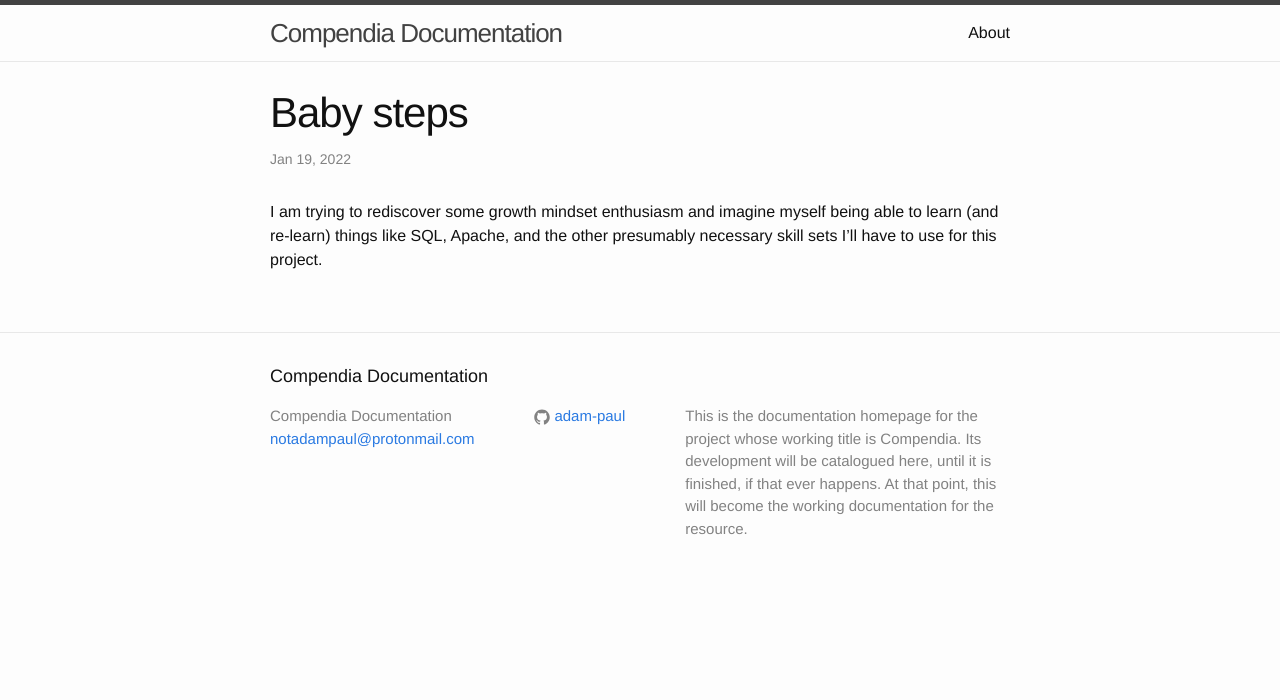
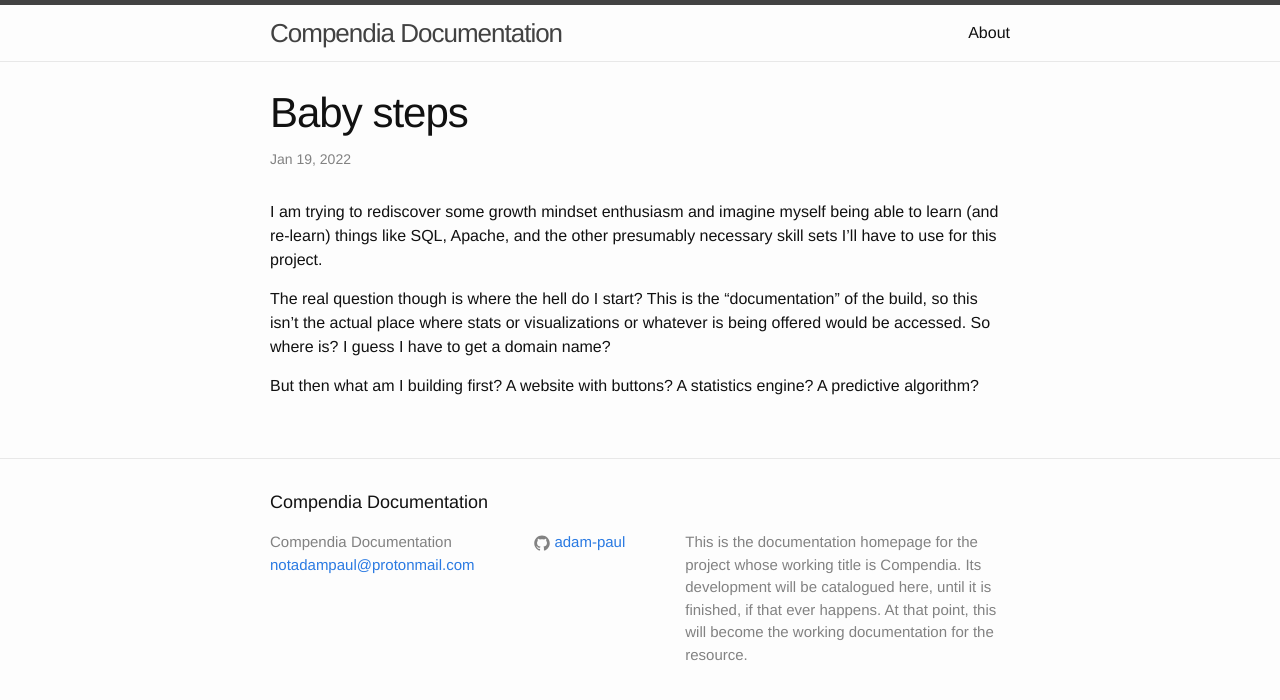
Before and after one commit to adam-paul/compendia, a Jekyll site: the page built from _posts/2022-01-18-baby-steps.md, in a window 1280 px wide. Shown: the top 700 px of the page. Built offline with Jekyll 4.4.1, drawn with Linux system fonts in a browser that asks for light colours.

Commit message:
Updating post

```diff
--- a/_posts/2022-01-18-baby-steps.md
+++ b/_posts/2022-01-18-baby-steps.md
@@ -8,3 +8,10 @@ categories: documentation
 I am trying to rediscover some growth mindset enthusiasm and imagine myself being able to learn
 (and re-learn) things like SQL, Apache, and the other presumably necessary skill sets I'll have
 to use for this project.
+
+The real question though is where the hell do I start? This is the "documentation" of the build,
+so this isn't the actual place where stats or visualizations or whatever is being offered
+would be accessed. So where is? I guess I have to get a domain name?
+
+But then what am I building first? A website with buttons? A statistics engine? A predictive
+algorithm?
```
